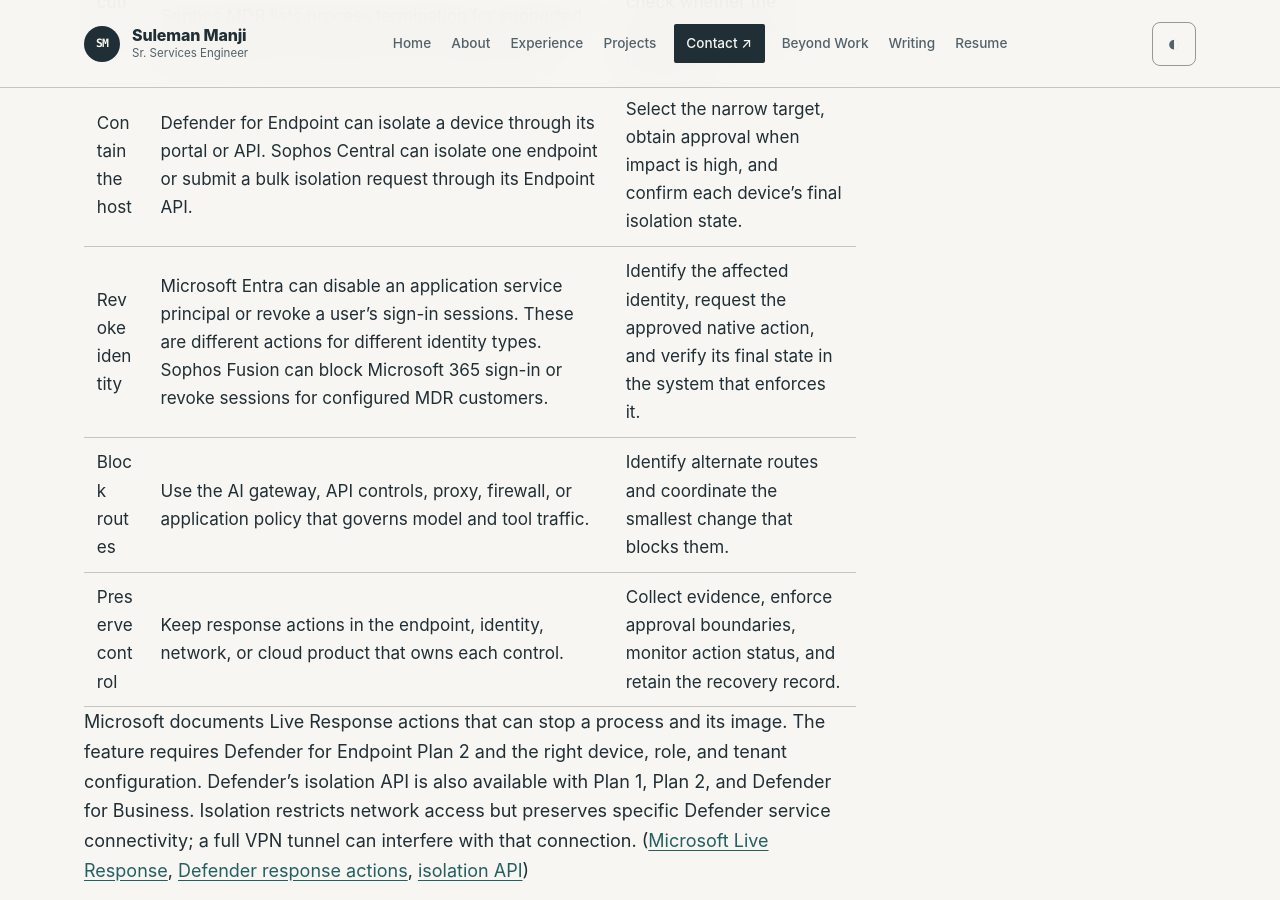
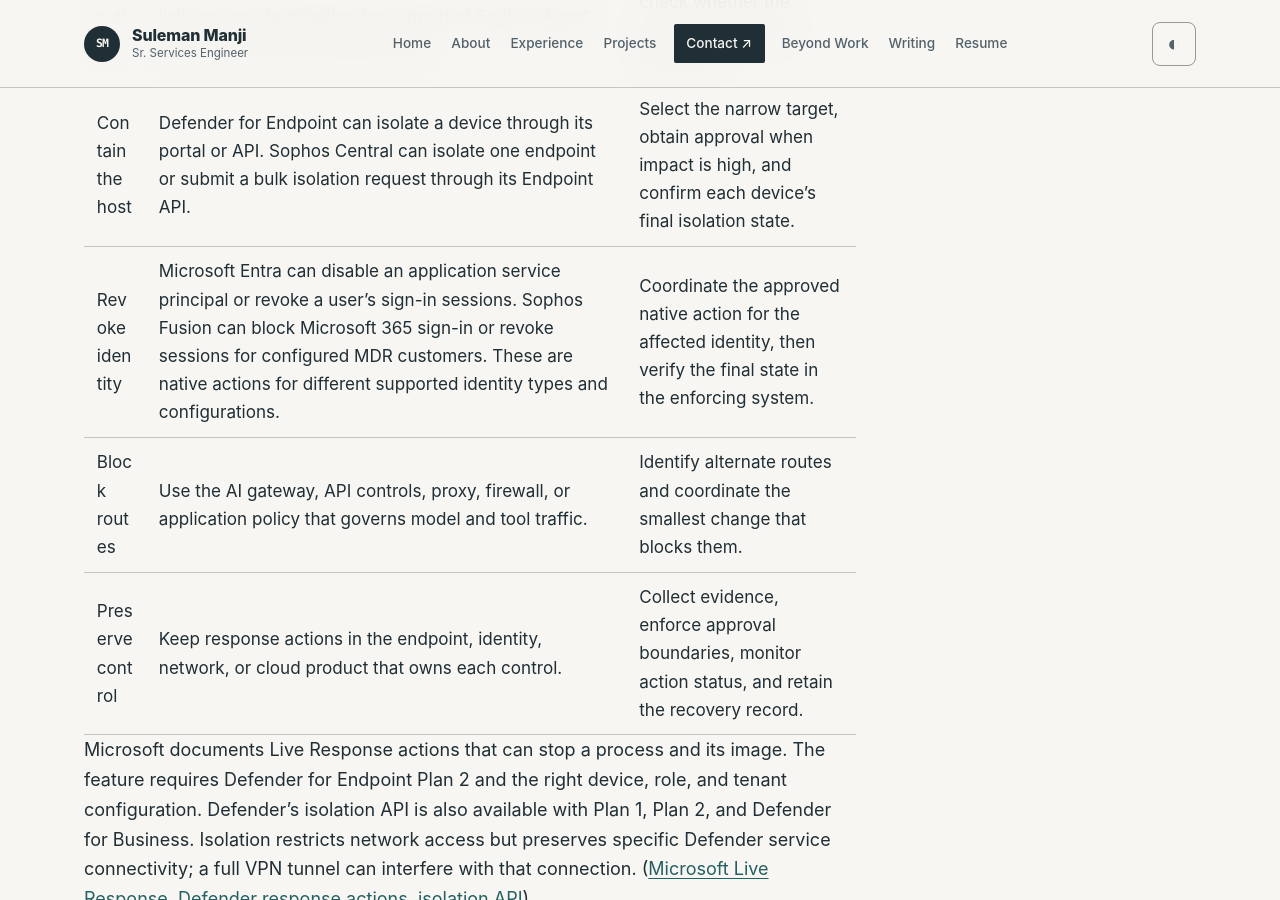
Before and after one commit to ssmanji89/sulemanji-port, a Jekyll site: the page built from notes/build-an-ai-kill-switch-defender-sophos-agentic-ops.md, in a window 1280 px wide and 900 px high, scrolled down 1898 px. Built offline with Jekyll 4.4.1, drawn with Linux system fonts in a browser that asks for light colours.

Commit message:
docs: publish build-an-ai-kill-switch-defender-sophos-agentic-ops

```diff
--- a/notes/build-an-ai-kill-switch-defender-sophos-agentic-ops.md
+++ b/notes/build-an-ai-kill-switch-defender-sophos-agentic-ops.md
@@ -40,7 +40,7 @@
 | --- | --- | --- |
 | Stop execution | Defender for Endpoint Live Response can remediate supported processes. Sophos Live Response supports endpoint investigation and remediation; Sophos MDR lists process termination for supported Sophos Agent and Sophos Sensor deployments. | Resolve the endpoint and process, choose an approved response, and check whether the process stopped or restarted. |
 | Contain the host | Defender for Endpoint can isolate a device through its portal or API. Sophos Central can isolate one endpoint or submit a bulk isolation request through its Endpoint API. | Select the narrow target, obtain approval when impact is high, and confirm each device's final isolation state. |
-| Revoke identity | Microsoft Entra can disable an application service principal or revoke a user's sign-in sessions. These are different actions for different identity types. Sophos Fusion can block Microsoft 365 sign-in or revoke sessions for configured MDR customers. | Identify the affected identity, request the approved native action, and verify its final state in the system that enforces it. |
+| Revoke identity | Microsoft Entra can disable an application service principal or revoke a user's sign-in sessions. Sophos Fusion can block Microsoft 365 sign-in or revoke sessions for configured MDR customers. These are native actions for different supported identity types and configurations. | Coordinate the approved native action for the affected identity, then verify the final state in the enforcing system. |
 | Block routes | Use the AI gateway, API controls, proxy, firewall, or application policy that governs model and tool traffic. | Identify alternate routes and coordinate the smallest change that blocks them. |
 | Preserve control | Keep response actions in the endpoint, identity, network, or cloud product that owns each control. | Collect evidence, enforce approval boundaries, monitor action status, and retain the recovery record. |
 
```
Also changed, not shown: other parts of notes/build-an-ai-kill-switch-defender-sophos-agentic-ops.md (+1 -1 lines).
